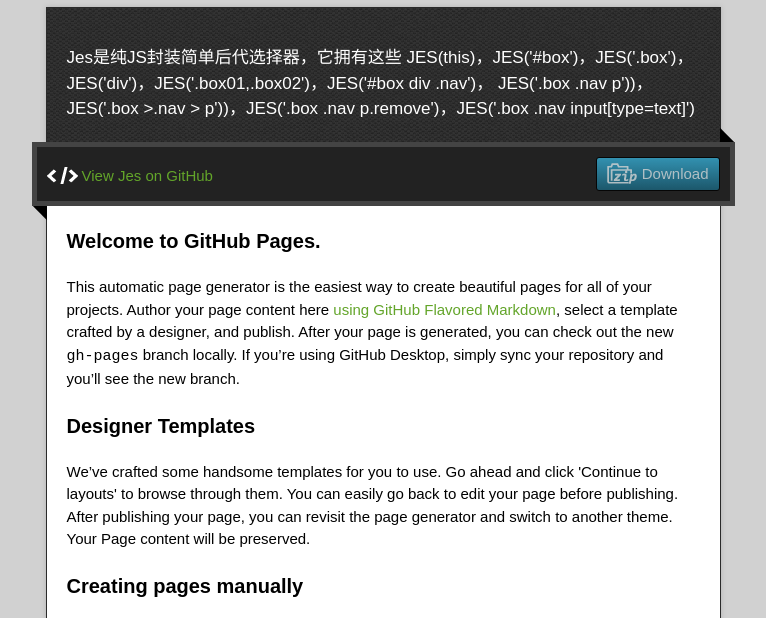
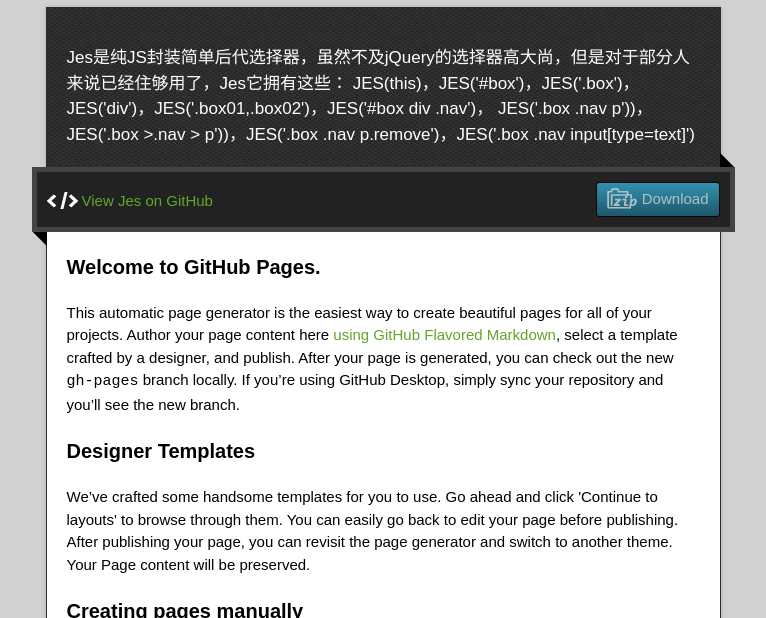
Before and after one commit to singod/Jes, a plain HTML site: page index.html in a window 1280 px wide. Shown: the part 123-741 px from the top of the page, without its empty margins (257-1023 px from the left). Drawn offline with Linux system fonts and the light colour scheme.

Commit message:
Update index.html

```diff
--- a/index.html
+++ b/index.html
@@ -11,7 +11,7 @@
   <!-- <script type="text/javascript" src="javascripts/script.js"></script> -->
 
   <title>Jes</title>
-  <meta name="description" content="Jes是纯JS封装简单后代选择器，它拥有这些 JES(this)，JES(&#39;#box&#39;)，JES(&#39;.box&#39;)，JES(&#39;div&#39;)，JES(&#39;.box01,.box02&#39;)，JES(&#39;#box div .nav&#39;)， JES(&#39;.box .nav p&#39;))，JES(&#39;.box &gt;.nav &gt; p&#39;))，JES(&#39;.box .nav p.remove&#39;)，JES(&#39;.box .nav input[type=text]&#39;)">
+  <meta name="description" content="Jes是纯JS封装简单后代选择器，虽然不及jQuery的选择器高大尚，但是对于部分人来说已经住够用了，Jes它拥有这些： JES(this)，JES('#box')，JES('.box')，JES('div')，JES('.box01,.box02')，JES('#box div .nav')， JES('.box .nav p'))，JES('.box >.nav > p'))，JES('.box .nav p.remove')，JES('.box .nav input[type=text]')">
 
   <meta name="viewport" content="width=device-width,initial-scale=1">
 
@@ -24,7 +24,7 @@
       <h1 class="title">Jes后代选择器</h1>
     </header>
     <div id="container">
-      <p class="tagline">Jes是纯JS封装简单后代选择器，它拥有这些 JES(this)，JES(&#39;#box&#39;)，JES(&#39;.box&#39;)，JES(&#39;div&#39;)，JES(&#39;.box01,.box02&#39;)，JES(&#39;#box div .nav&#39;)， JES(&#39;.box .nav p&#39;))，JES(&#39;.box &gt;.nav &gt; p&#39;))，JES(&#39;.box .nav p.remove&#39;)，JES(&#39;.box .nav input[type=text]&#39;)</p>
+      <p class="tagline">Jes是纯JS封装简单后代选择器，虽然不及jQuery的选择器高大尚，但是对于部分人来说已经住够用了，Jes它拥有这些： JES(this)，JES('#box')，JES('.box')，JES('div')，JES('.box01,.box02')，JES('#box div .nav')， JES('.box .nav p'))，JES('.box >.nav > p'))，JES('.box .nav p.remove')，JES('.box .nav input[type=text]')</p>
       <div id="main" role="main">
         <div class="download-bar">
         <div class="inner">
```
